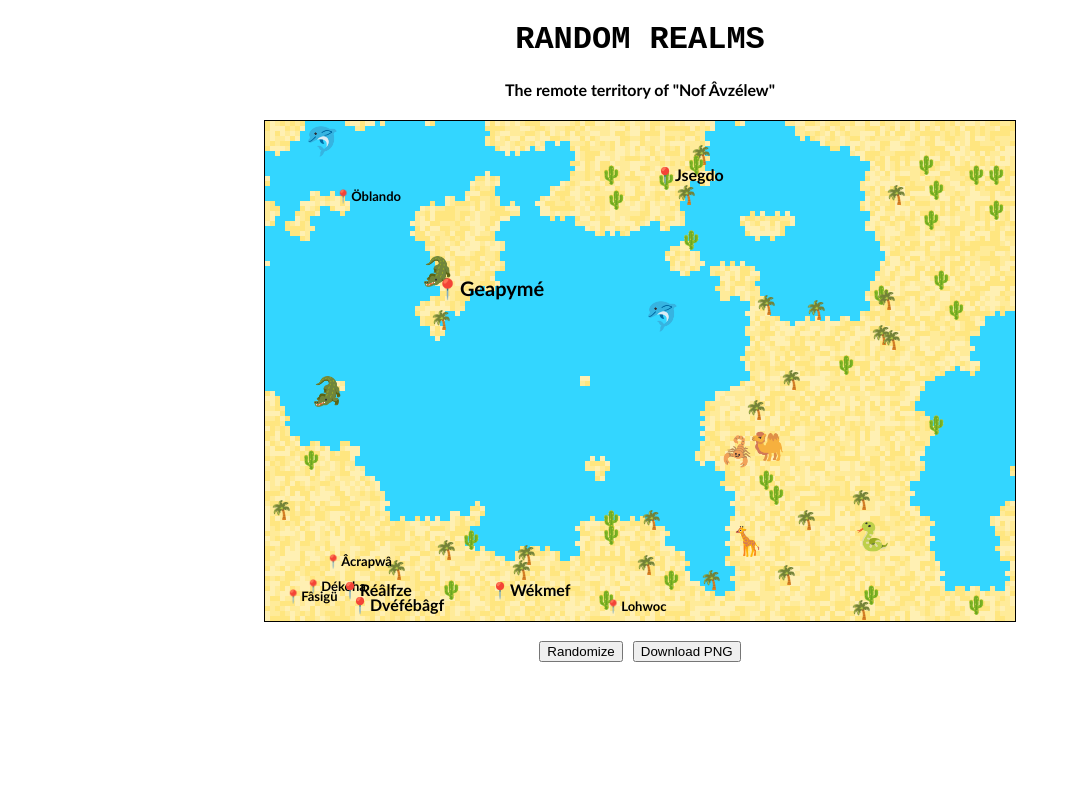
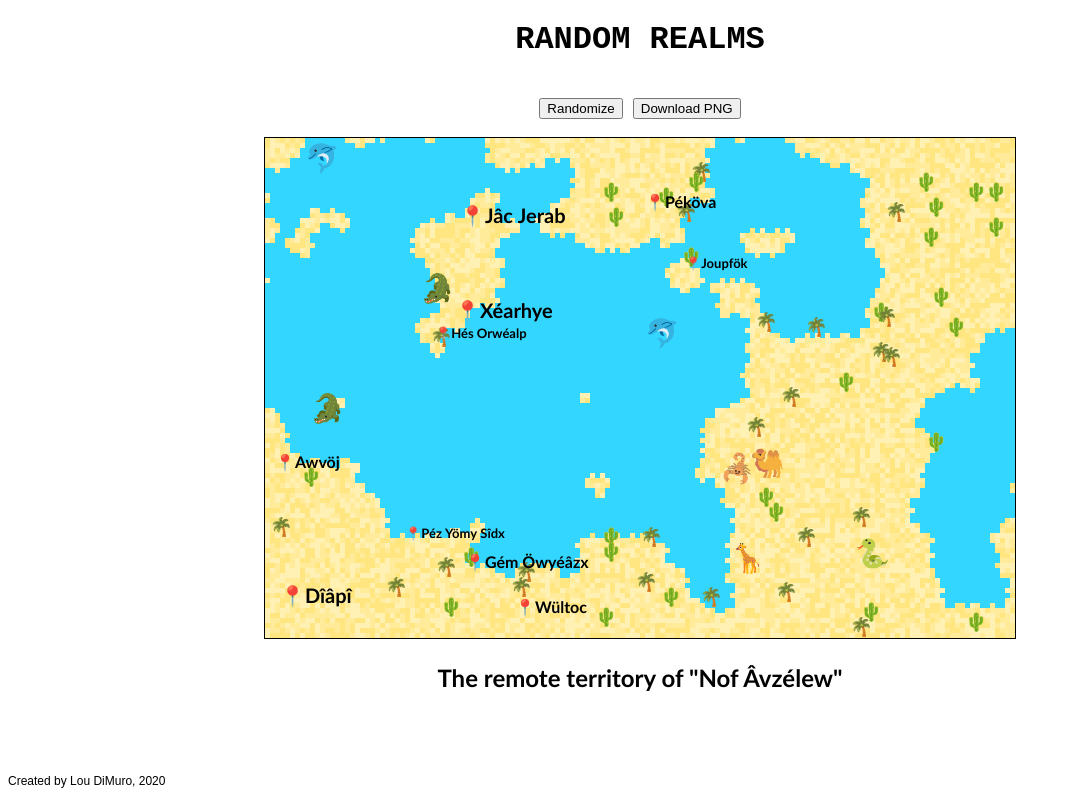
Before and after one commit to ldimuro/RandomRealms, an Angular app: page / in a window 1280 px wide. Shown: the whole page, without its empty margins (0-1071 px from the left). Built offline with nearby package versions, Linux system fonts and the light colour scheme.

Commit message:
minor modifications

```diff
--- a/src/app/app.component.html
+++ b/src/app/app.component.html
@@ -6,29 +6,29 @@
   </div> -->
 
   <h1>RANDOM REALMS</h1>
-  <h4 [hidden]="realmTitle.length === 0">{{realmTitle}}</h4>
-  <!-- <p>Procedurally Generated Maps</p> -->
+
+  <br />
+
+  <div class="buttons">
+    <button (click)="randomize()" [disabled]="disableRandomize">Randomize</button>
+    <button (click)="downloadMap()" [disabled]="disableRandomize">Download PNG</button>
+    <!-- <a class="twitter-follow-button" href="https://twitter.com/random_realms" data-size="large">
+      Follow @RandomRealms</a> -->
+
+
+
+
+  </div>
+
+  <br />
 
   <div class="canvasDiv">
     <canvas id="canvas" #canvas width="750" height="500"></canvas>
   </div>
 
-  <br />
+  <h2 [hidden]="realmTitle.length === 0">{{realmTitle}}</h2>
 
-  <div class="buttons">
-    <!-- <button (click)="start()">START</button>
-    <button (click)="reset()">Reset</button>
-    <button (click)="addLandStructure()">Add City</button>
-    <button (click)="addWaterStructure()">Add Water Stucture</button>
-    <button (click)="addNaturalFeature()">Add Natural Feature</button> -->
-    <button (click)="randomize()" [disabled]="disableRandomize">Randomize</button>
-    <button (click)="downloadMap()" [disabled]="disableRandomize">Download PNG</button>
-
-    <!-- <p>Cycle: {{cycle}}</p> -->
-    <!-- <a href="https://twitter.com/random_realms?ref_src=twsrc%5Etfw" class="twitter-follow-button" data-size="large"
-      data-show-screen-name="false" data-show-count="false">Follow @random_realms</a>
-    <script async src="https://platform.twitter.com/widgets.js" charset="utf-8"></script> -->
-  </div>
+  <p class="footer">Created by Lou DiMuro, 2020</p>
 
 </div>
 
--- a/src/app/app.component.scss
+++ b/src/app/app.component.scss
@@ -1,7 +1,7 @@
 @import url("https://fonts.googleapis.com/css2?family=VT323&display=swap");
 
 .main {
-    font-family: monospace;
+    // font-family: monospace;
     // font-family: 'Segoe UI', Tahoma, Geneva, Verdana, sans-serif;
     justify-content: center;
     // background-color: black;
@@ -39,11 +39,19 @@ button {
     // color: white;
 }
 
-p, h1, h4 {
+p, h1, h2 {
     text-align: center;
     font-family: 'Courier New', Courier, monospace
 }
 
-h4 {
+h2 {
     font-family: "Optima";
 }
+
+.footer {
+    text-align: left;
+    font-family: Arial, Helvetica, sans-serif;
+    font-size: 12px;
+    position: fixed;
+    bottom: 0;
+}
--- a/src/app/app.component.ts
+++ b/src/app/app.component.ts
@@ -47,6 +47,7 @@ export class AppComponent {
   water = '0';
   land = '1';
   structure = '@';
+  city = '#';
   cycle = 0;
   disableRandomize = false;
   realmName = '';
@@ -118,6 +119,15 @@ export class AppComponent {
     }
 
     this.disableRandomize = false;
+
+    let str = ''
+    for (let x = 0; x < this.rowLength; x++) {
+      for (let y = 0; y < this.colLength; y++) {
+        str += this.grid[x][y];
+      }
+      str += '\n';
+    }
+    console.log(str);
   }
 
   async start() {
@@ -208,9 +218,11 @@ export class AppComponent {
 
         if ((alive === this.rate) && randomNum > 0.5) {
           this.updateCell(this.cells[l][m].x, this.cells[l][m].y, this.water);
+          this.grid[l][m] = this.water;
         }
         else if (alive >= this.respawnMin) {
           this.updateCell(this.cells[l][m].x, this.cells[l][m].y, this.water);
+          this.grid[l][m] = this.water;
         }
       }
     }
@@ -244,6 +256,7 @@ export class AppComponent {
       this.ctx.font = `bold ${citySizes[Math.floor(Math.random() * citySizes.length)]} ${this.font}`;
       this.ctx.textAlign = "start";
       this.ctx.fillText(`${randomStructure}${name}`, (this.cells[randomRow][randomCol].y) * this.length, (this.cells[randomRow][randomCol].x) * this.length);
+      this.grid[randomRow][randomCol] = this.city;
       this.updateCell(randomRow, randomCol, this.structure);
     }
     else {
@@ -263,6 +276,8 @@ export class AppComponent {
     if (this.cells[randomRow][randomCol].value !== this.land) {
       this.ctx.font = "16px Ariel";
       this.ctx.fillText(`${randomStructure}`, (this.cells[randomRow][randomCol].y) * this.length, (this.cells[randomRow][randomCol].x) * this.length);
+      this.grid[randomRow][randomCol] = this.structure;
+      this.updateCell(randomRow, randomCol, randomStructure);
     }
     else {
       this.addWaterStructure();
@@ -279,6 +294,7 @@ export class AppComponent {
       this.ctx.font = `${this.structureSize} Ariel`;
       this.ctx.fillText(randomStructure, (this.cells[randomRow][randomCol].y) * this.length, (this.cells[randomRow][randomCol].x) * this.length);
       this.updateCell(randomRow, randomCol, randomStructure);
+      this.grid[randomRow][randomCol] = this.structure;
     }
     else {
       this.addNaturalFeature();
@@ -295,6 +311,7 @@ export class AppComponent {
       this.ctx.font = `${this.landCreatureSize} Ariel`;
       this.ctx.fillText(randomStructure, (this.cells[randomRow][randomCol].y) * this.length, (this.cells[randomRow][randomCol].x) * this.length);
       this.updateCell(randomRow, randomCol, randomStructure);
+      this.grid[randomRow][randomCol] = this.structure;
     }
     else {
       this.addLandCreatures();
@@ -311,6 +328,7 @@ export class AppComponent {
       this.ctx.font = `${this.landCreatureSize} Ariel`;
       this.ctx.fillText(randomStructure, (this.cells[randomRow][randomCol].y) * this.length, (this.cells[randomRow][randomCol].x) * this.length);
       this.updateCell(randomRow, randomCol, randomStructure);
+      this.grid[randomRow][randomCol] = this.structure;
     }
     else {
       this.addOceanCreatures();
@@ -424,7 +442,7 @@ export class AppComponent {
     let canvas = document.getElementById("canvas") as HTMLCanvasElement;
     let image = canvas.toDataURL("image/png").replace("image/png", "image/octet-stream");
     let link = document.createElement('a');
-    link.download = `${this.realmName}.png`;
+    link.download = `${this.realmName.toLowerCase()}.png`;
     link.href = image;
     link.click();
   }
--- a/src/app/config.json
+++ b/src/app/config.json
@@ -12,9 +12,7 @@
         "New York City",
         "Los Angeles",
         "Malibu",
-        "Chicago",
         "Sedona",
-        "Flagstaff",
         "San Diego",
         "Dallas",
         "San Francisco",
@@ -22,7 +20,6 @@
         "Seattle",
         "Calabasas",
         "Houston",
-        "Fresno",
         "Oakland",
         "Pittsburgh",
         "Boston",
@@ -39,7 +36,6 @@
         "Las Vegas",
         "Yuma",
         "Atlanta",
-        "Cleveland",
         "Arizona"
     ],
     "landSynonyms": [
@@ -226,7 +222,8 @@
                 "noxious",
                 "dark",
                 "dreary",
-                "sunless"
+                "sunless",
+                "haunted"
             ],
             "structureSize": "30px",
             "landCreatureSize": "28px",
--- a/src/index.html
+++ b/src/index.html
@@ -6,6 +6,7 @@
   <base href="/">
   <meta name="viewport" content="width=device-width, initial-scale=1">
   <link rel="icon" type="image/x-icon" href="favicon.ico">
+  <script async src="https://platform.twitter.com/widgets.js" charset="utf-8"></script>
 </head>
 <body>
   <app-root></app-root>
```
